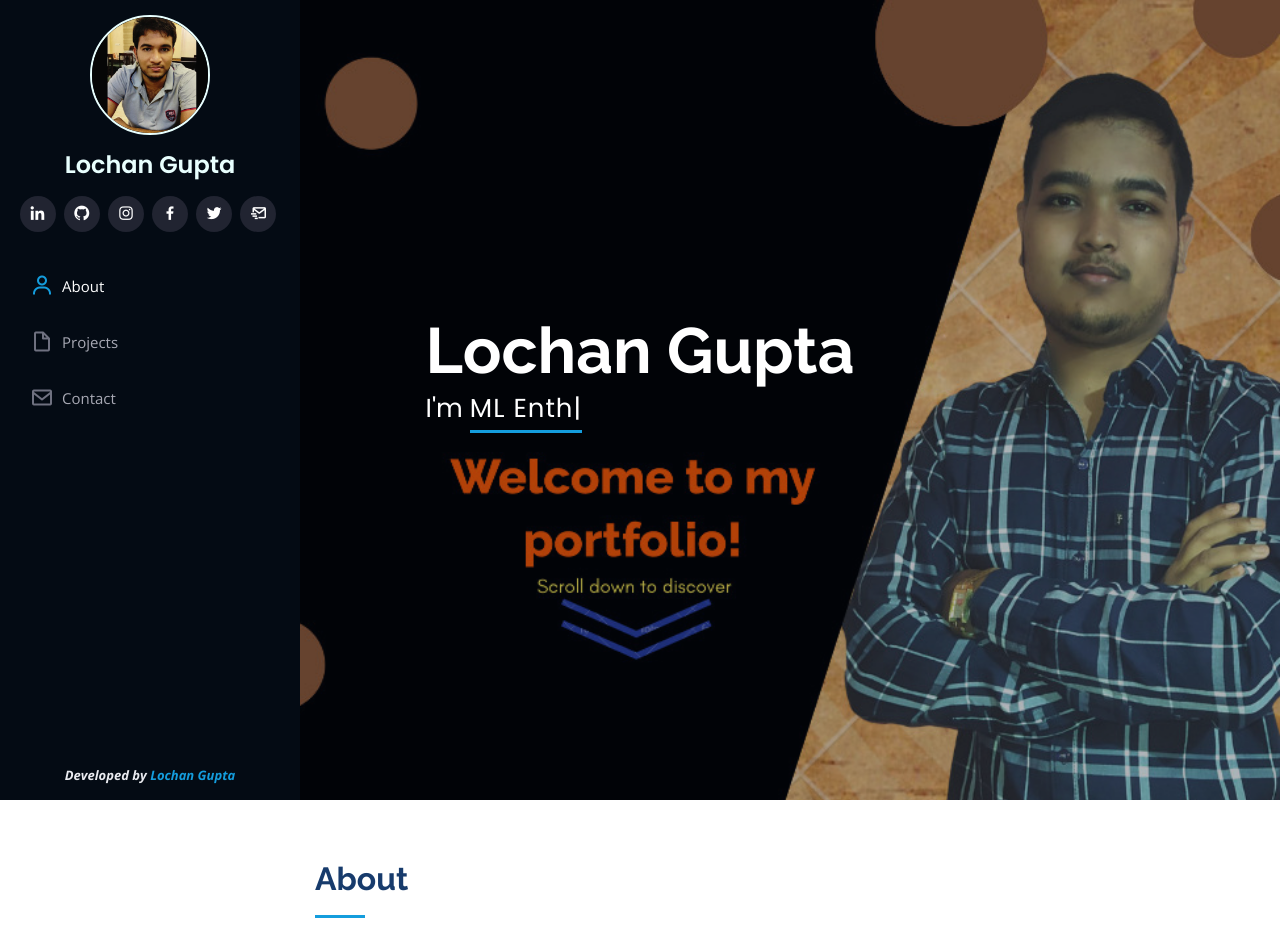
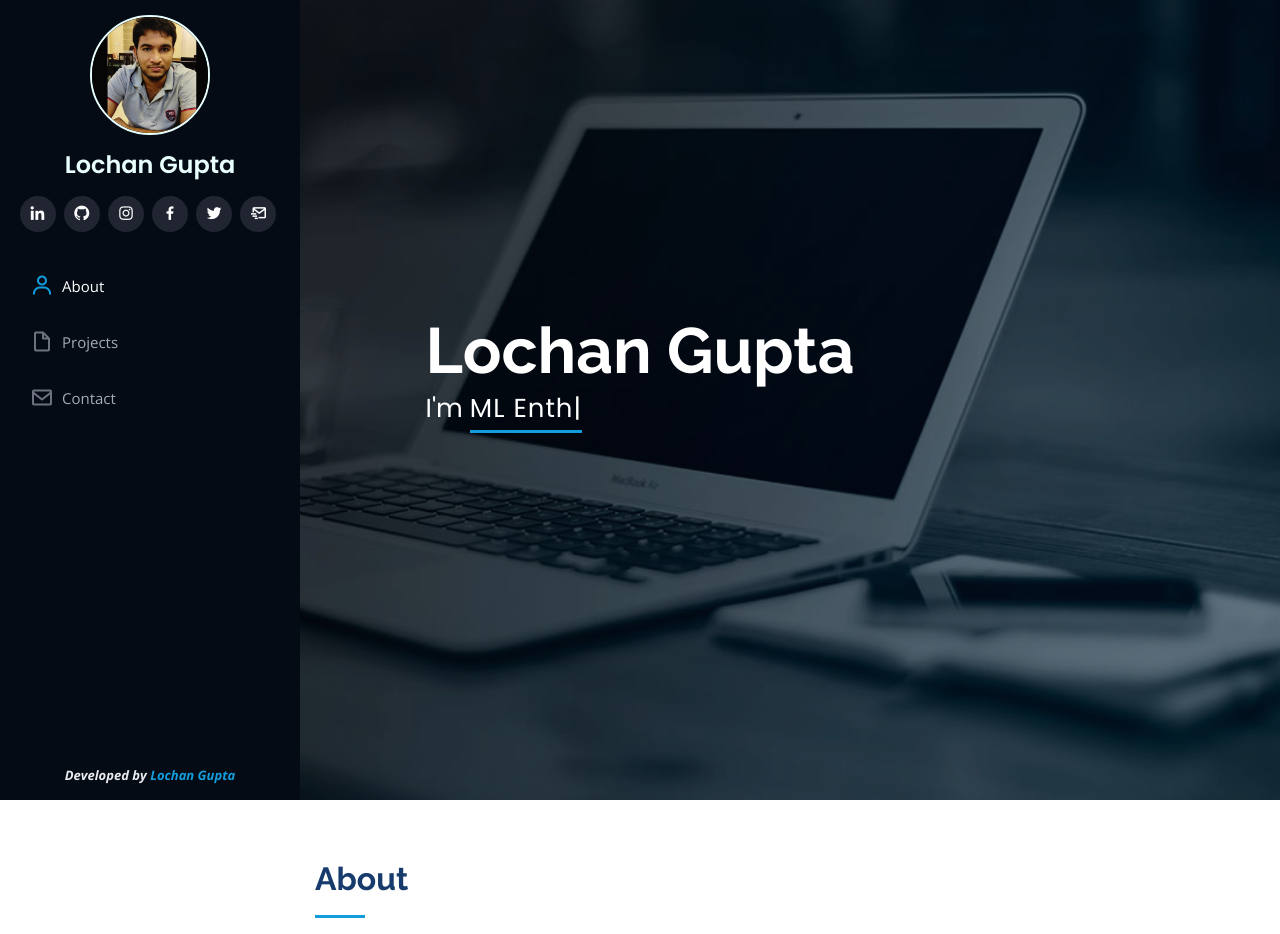
Before and after one commit to IamLochan/IamLochan.github.io, a PHP site: page / in a window 1280 px wide. Shown: the top 934 px of the page. Run offline with PHP 8.4, Linux system fonts and the light colour scheme.

Commit message:
Update style.css

```diff
--- a/assets/css/style.css
+++ b/assets/css/style.css
@@ -206,7 +206,7 @@ h1, h2, h3, h4, h5, h6 {
 #hero {
   width: 100%;
   height: 100vh;
-  background: url("../img/hero-bg.jpg") top center;
+  background: url("../img/it-background-5.jpg") top center;
   background-size: cover;
 }
 
```
